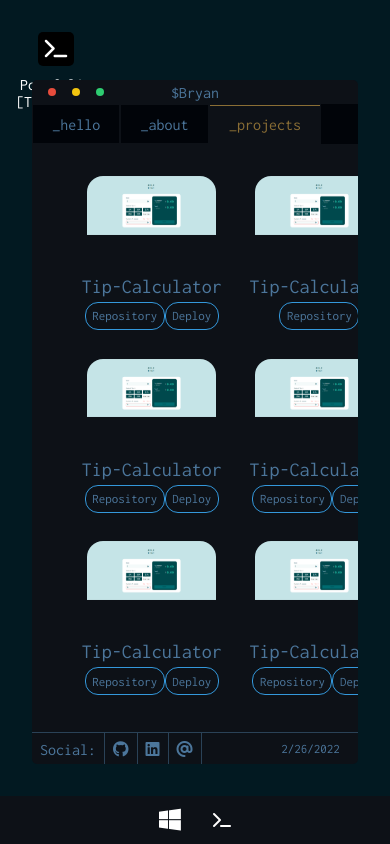
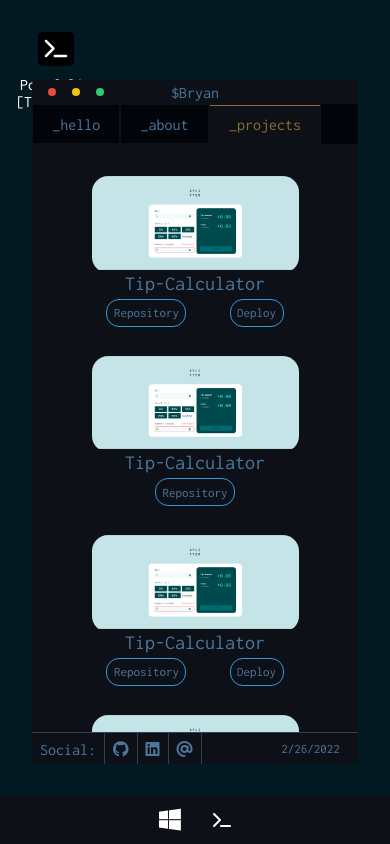
Before and after one commit to ripterdust/Portfolio2022, a React (Create React App) app: page /project in a window 390 px wide. Built offline with nearby package versions, Linux system fonts and the light colour scheme.

Commit message:
Fixed the mediaqueries

```diff
--- a/src/styles/terminal/_projectsComponent.scss
+++ b/src/styles/terminal/_projectsComponent.scss
@@ -1,10 +1,22 @@
 .projectsComponent{
     width: 100%;
     display: grid;
-    grid-template-columns: repeat(3, 1fr);
     column-gap: 1.5em;
     padding: 2em 3em;
     overflow-y: scroll;
     height: 100%;
     row-gap: 1.5em;
 }
+
+@media (max-width : 800px) {
+    .projectsComponent{
+        grid-template-columns: repeat(1, 1fr);
+    }
+}
+
+@media (min-width : 800px) {
+
+    .projectsComponent{
+        grid-template-columns: repeat(3, 1fr);
+    }
+}
```
